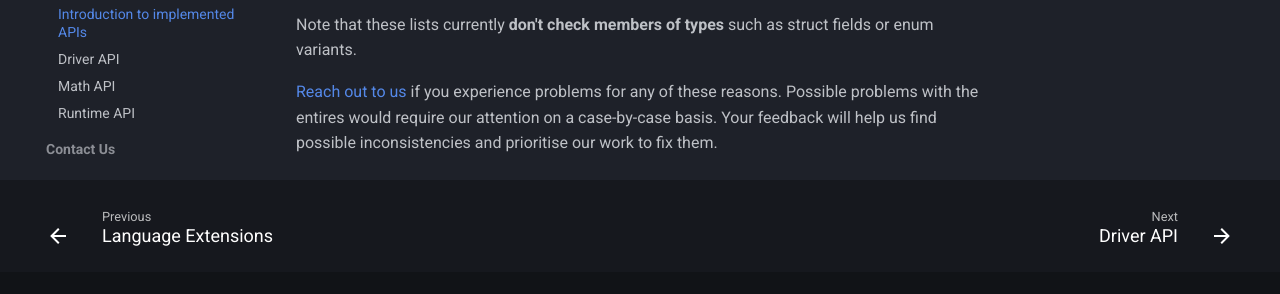
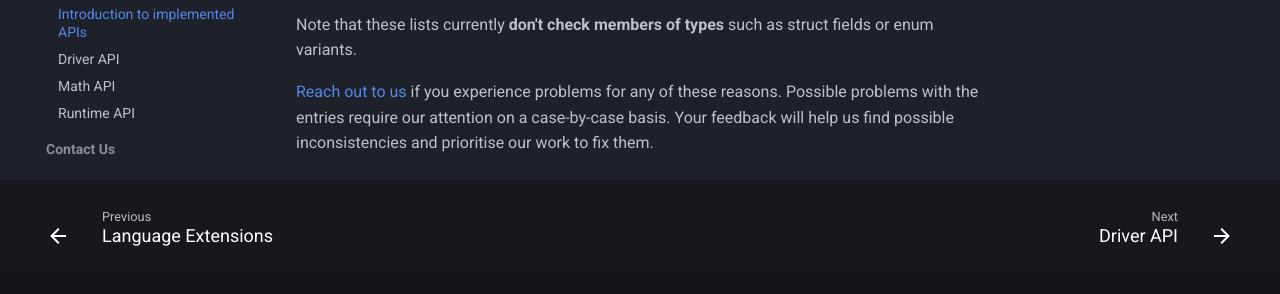
Before and after one commit to spectral-compute/scale-docs, an MkDocs documentation site: the page built from docs/manual/apis.md, in a window 1280 px wide and 900 px high, scrolled down 1322 px. Shown: the part 564-858 px from the top of the window. Built offline with MkDocs 1.6.1 and Material for MkDocs 9.7.7, drawn with Linux system fonts in a browser that asks for light colours.

Commit message:
Fix typo and slightly improve wording

```diff
--- a/docs/manual/apis.md
+++ b/docs/manual/apis.md
@@ -69,5 +69,5 @@ For this reason, some successful matches may simply get missed.
 Note that these lists currently **don't check members of types** such as struct fields or enum variants.
 
 [Reach out to us](../contact/report-a-bug.md) if you experience problems for any of these reasons.
-Possible problems with the entires would require our attention on a case-by-case basis.
+Possible problems with the entries require our attention on a case-by-case basis.
 Your feedback will help us find possible inconsistencies and prioritise our work to fix them.
```
